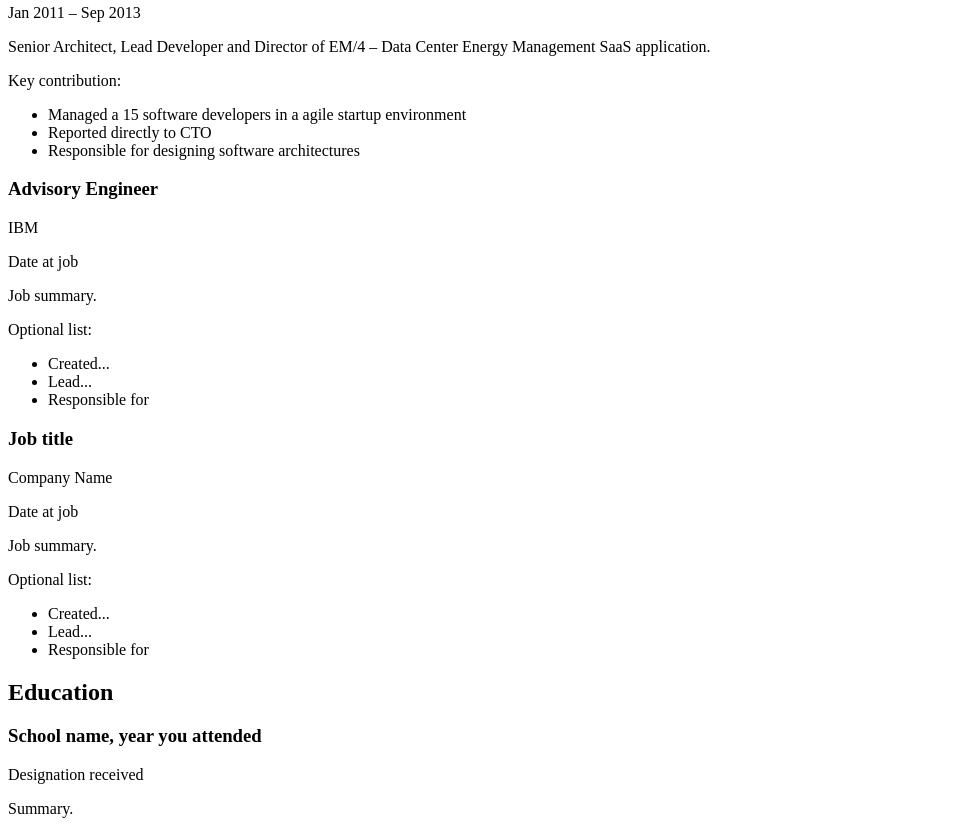
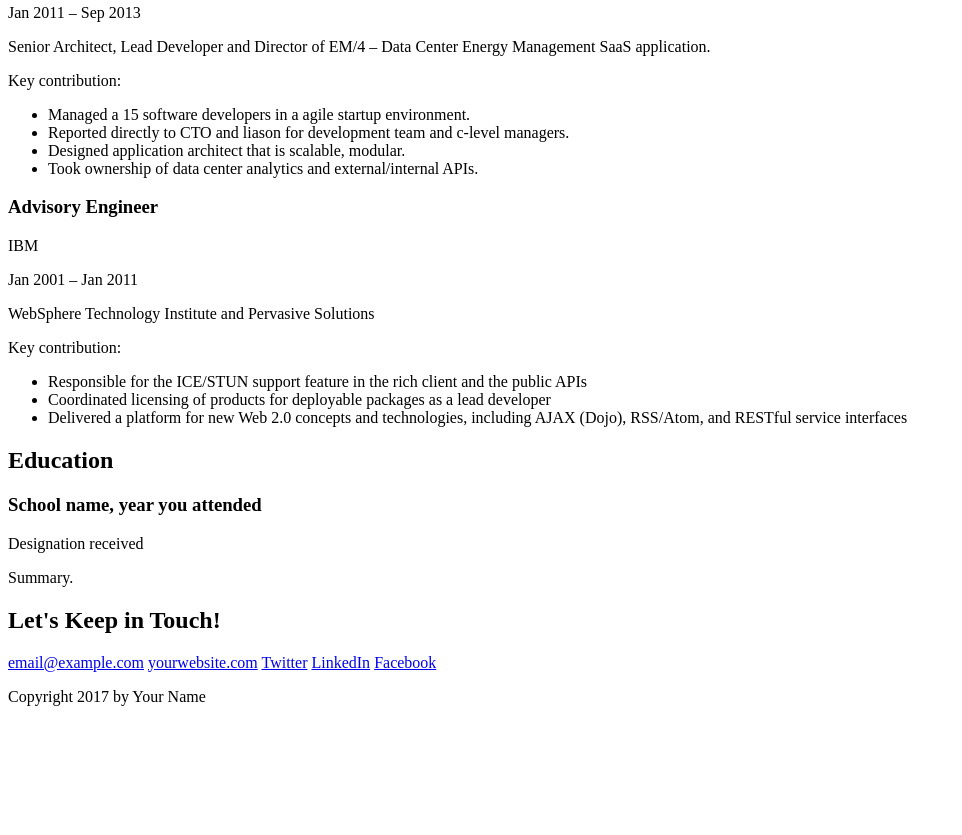
Before and after one commit to heggy231/frank, a plain HTML site: page index.html in a window 1280 px wide. Shown: the part 720-1555 px from the top of the page, without its empty margins (0-962 px from the left). After the commit the page ends 1442 px from the top, so only its background shows below. Drawn offline with Linux system fonts and the light colour scheme.

```diff
--- a/index.html
+++ b/index.html
@@ -35,9 +35,9 @@
             <p>Key contribution:</p>
             <ul>
                 <li>Specilize in M2M and IoT.</li>
-                <li>Monitor and analyze high availability distributed power control systems</li>
+                <li>Monitor and analyze high availability distributed power control systems.</li>
                 <li>Enable utilities companies to gain unparalleled, real-time control, monitoring and visibility into power/energy usage and grid operation across the electrical distribution system.</li>
-                <li>Responsible for integrating SCADA and DMS systmes</li>
+                <li>Responsible for integrating SCADA and DMS systmes.</li>
             </ul>
             <!-- end of Job Details block. -->
 
@@ -53,9 +53,10 @@
             <!-- This list can be deleted if you don't want to use it. -->
             <p>Key contribution:</p>
             <ul>
-                <li>Managed a 15 software developers in a agile startup environment</li>
-                <li>Reported directly to CTO</li>
-                <li>Responsible for designing software architectures</li>
+                <li>Managed a 15 software developers in a agile startup environment.</li>
+                <li>Reported directly to CTO and liason for development team and c-level managers.</li>
+                <li>Designed application architect that is scalable, modular.</li>
+                <li>Took ownership of data center analytics and external/internal APIs.</li>
             </ul>
             <!-- end of Job Details block. -->
 
@@ -63,37 +64,19 @@
             <!-- Job Details: copy this whole block to add more jobs -->
             <h3>Advisory Engineer</h3>
             <p>IBM</p>
-            <p>Date at job</p>
+            <p>Jan 2001 – Jan 2011</p>
 
             <!-- Add as many paragraphs as you need. -->
-            <p>Job summary.</p>
+            <p>WebSphere Technology Institute and Pervasive Solutions</p>
 
             <!-- This list can be deleted if you don't want to use it. -->
-            <p>Optional list:</p>
+            <p>Key contribution:</p>
             <ul>
-                <li>Created...</li>
-                <li>Lead...</li>
-                <li>Responsible for</li>
+                <li>Responsible for the ICE/STUN support feature in the rich client and the public APIs</li>
+                <li>Coordinated licensing of products for deployable packages as a lead developer</li>
+                <li>Delivered a platform for new Web 2.0 concepts and technologies, including AJAX (Dojo), RSS/Atom, and RESTful service interfaces</li>
             </ul>
             <!-- end of Job Details block. -->
-
-            <!-- Job Details: copy this whole block to add more jobs -->
-            <h3>Job title</h3>
-            <p>Company Name</p>
-            <p>Date at job</p>
-
-            <!-- Add as many paragraphs as you need. -->
-            <p>Job summary.</p>
-
-            <!-- This list can be deleted if you don't want to use it. -->
-            <p>Optional list:</p>
-            <ul>
-                <li>Created...</li>
-                <li>Lead...</li>
-                <li>Responsible for</li>
-            </ul>
-            <!-- end of Job Details block. -->
-
 
 <!-- ######################### Add new jobs by copying this block -->
             <!-- Job Details: copy this whole block to add more jobs -->
```
